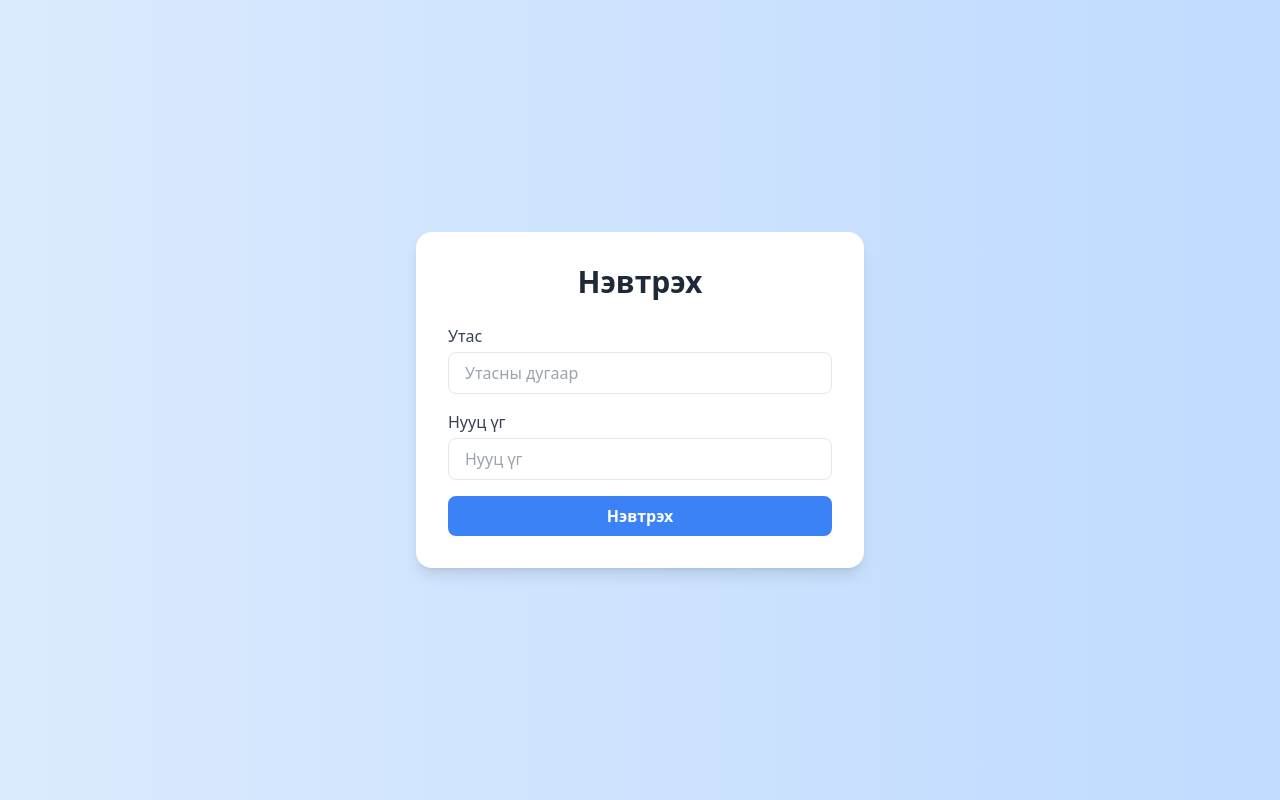
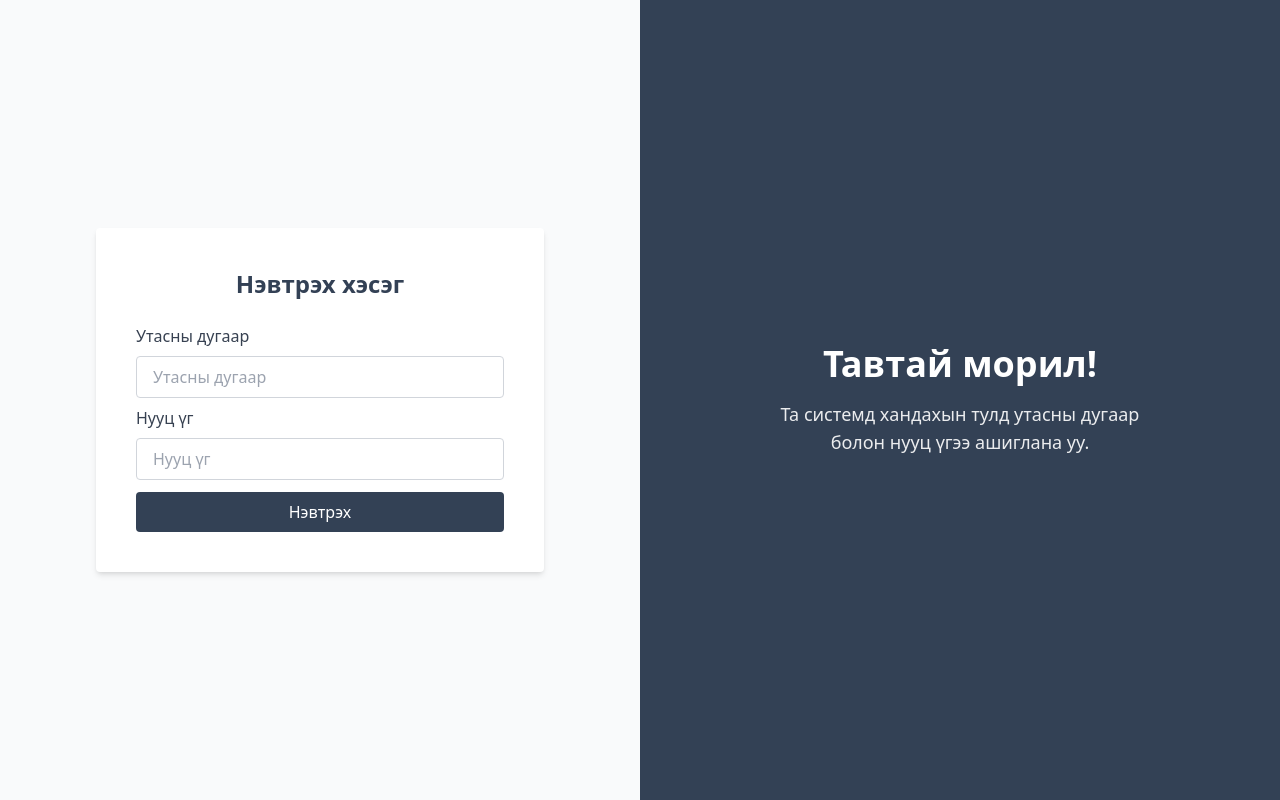
Before and after one commit to reizaqt/hugjuulelt, a React (Create React App) app in the folder frontend/: page / in a window 1280 px wide. Built offline with nearby package versions, Linux system fonts and the light colour scheme.

Commit message:
login huudas zasav

```diff
--- a/frontend/src/App.tsx
+++ b/frontend/src/App.tsx
@@ -1,6 +1,6 @@
 import React from "react";
 import { BrowserRouter as Router, Routes, Route } from "react-router-dom";
-import Login from "./auth/login";
+import Login from "./pages/auth/login/login";
 
 const Home: React.FC = () => {
   return (
--- a/frontend/src/auth/login.tsx
+++ /dev/null
@@ -1,71 +0,0 @@
-import React, { useState } from 'react';
-import { useNavigate } from 'react-router-dom';
-import { login } from '../services/auth';
-
-const Login: React.FC = () => {
-  const [phone, setPhone] = useState('');
-  const [password, setPassword] = useState('');
-  const [error, setError] = useState('');
-  const navigate = useNavigate();
-
-  const handleSubmit = async (e: React.FormEvent) => {
-    e.preventDefault();
-    setError('');
-    try {
-      const data = await login(phone, password);
-      console.log('Амжилттай нэвтэрлээ:', data);
-      navigate('/home');
-    } catch (err: any) {
-      setError(err.response?.data?.error || 'Сервер алдаа');
-    }
-  };
-
-  return (
-    <div className="flex items-center justify-center min-h-screen bg-gradient-to-r from-blue-100 to-blue-200">
-      <div className="w-full max-w-md bg-white p-8 rounded-2xl shadow-lg">
-        <h2 className="text-3xl font-bold mb-6 text-center text-gray-800">
-          Нэвтрэх
-        </h2>
-        <form onSubmit={handleSubmit} className="space-y-4">
-          <div>
-            <label className="block text-gray-700 mb-1">Утас</label>
-            <input
-              type="text"
-              value={phone}
-              onChange={(e) => setPhone(e.target.value)}
-              placeholder="Утасны дугаар"
-              required
-              className="w-full px-4 py-2 border rounded-lg focus:outline-none focus:ring-2 focus:ring-blue-400"
-            />
-          </div>
-          <div>
-            <label className="block text-gray-700 mb-1">Нууц үг</label>
-            <input
-              type="password"
-              value={password}
-              onChange={(e) => setPassword(e.target.value)}
-              placeholder="Нууц үг"
-              required
-              className="w-full px-4 py-2 border rounded-lg focus:outline-none focus:ring-2 focus:ring-blue-400"
-            />
-          </div>
-
-          {error && (
-            <p className="text-red-500 text-sm text-center bg-red-50 border border-red-200 rounded-lg py-2">
-              {error}
-            </p>
-          )}
-
-          <button
-            type="submit"
-            className="w-full bg-blue-500 text-white py-2 rounded-lg font-semibold hover:bg-blue-600 transition-colors"
-          >
-            Нэвтрэх
-          </button>
-        </form>
-      </div>
-    </div>
-  );
-};
-
-export default Login;
--- /dev/null
+++ b/frontend/src/pages/auth/login/login.tsx
@@ -0,0 +1,90 @@
+import React, { useState } from 'react';
+import { useNavigate } from 'react-router-dom';
+import { login } from '../../../services/auth';
+
+const Login: React.FC = () => {
+  const [phone, setPhone] = useState('');
+  const [password, setPassword] = useState('');
+  const [error, setError] = useState('');
+  const navigate = useNavigate();
+
+  const handleSubmit = async (e: React.FormEvent) => {
+    e.preventDefault();
+    setError('');
+    try {
+      const data = await login(phone, password);
+      console.log('Амжилттай нэвтэрлээ:', data);
+      navigate('/home');
+    } catch (err: any) {
+      setError(err.response?.data?.error || 'Сервер алдаа гарлаа. Дахин оролдоно уу.');
+    }
+  };
+
+  return (
+    <div className="flex h-screen">
+      <div className="w-1/2 flex items-center justify-center bg-gray-50">
+        <form
+          onSubmit={handleSubmit}
+          className="bg-white p-10 rounded shadow-md w-full max-w-md"
+        >
+          <h2 className="text-2xl font-bold mb-6 text-center text-slate-700">
+            Нэвтрэх хэсэг
+          </h2>
+
+          <label className="block mb-2 font-medium text-gray-700">
+            Утасны дугаар
+          </label>
+          <input
+            type="tel"
+            value={phone}
+            onChange={(e) => setPhone(e.target.value)}
+            placeholder="Утасны дугаар"
+            maxLength={8}
+            inputMode="numeric"
+            required
+            className="w-full border border-gray-300 rounded px-4 py-2 mb-2 focus:outline-none focus:ring-2 focus:ring-slate-700"
+          />
+
+          <label className="block mb-2 font-medium text-gray-700">
+            Нууц үг
+          </label>
+          <input
+            type="password"
+            value={password}
+            onChange={(e) => setPassword(e.target.value)}
+            placeholder="Нууц үг"
+            required
+            className="w-full border border-gray-300 rounded px-4 py-2 mb-3 focus:outline-none focus:ring-2 focus:ring-slate-700"
+          />
+
+          {error && (
+            <div className="flex items-start gap-2 mb-3 border-l-4 border-red-500 bg-red-50 text-red-600 px-3 py-2 rounded-r">
+              <span className="text-sm">{error}</span>
+            </div>
+          )}
+
+          <button
+            type="submit"
+            className="w-full bg-slate-700 text-white py-2 rounded hover:bg-slate-800 transition"
+          >
+            Нэвтрэх
+          </button>
+
+          {/* res password */}
+          {/* <div className="mt-2 flex items-center justify-end text-slate-700 hover:underline cursor-pointer">
+            <span>Нууц үг сэргээх</span>
+          </div> */}
+        </form>
+      </div>
+
+      <div className="w-1/2 bg-slate-700 flex flex-col justify-center items-center text-white p-8">
+        <h1 className="text-4xl font-bold mb-4">Тавтай морил!</h1>
+        <p className="text-lg text-center max-w-sm opacity-90">
+          Та системд хандахын тулд утасны дугаар болон нууц үгээ ашиглана уу.
+        </p>
+      </div>
+    </div>
+  );
+};
+
+export default Login;
```
